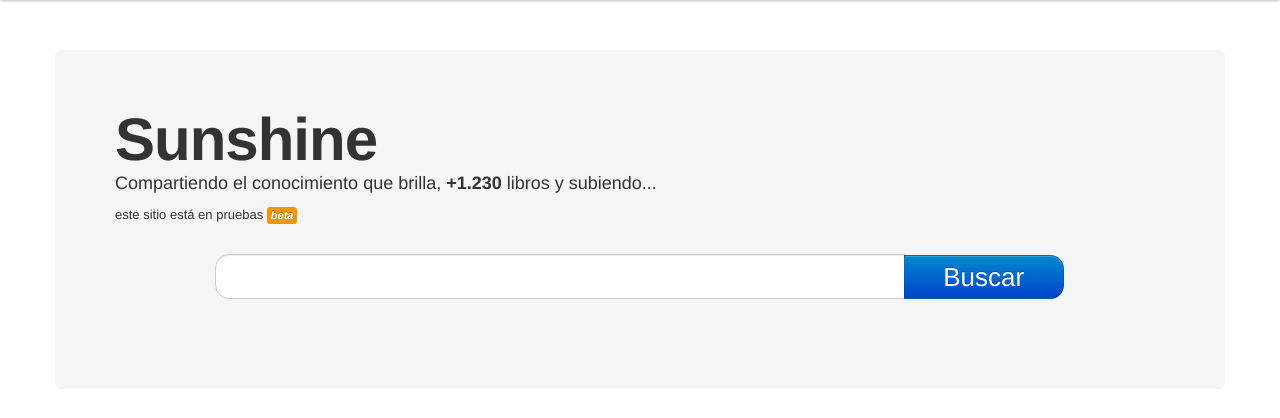
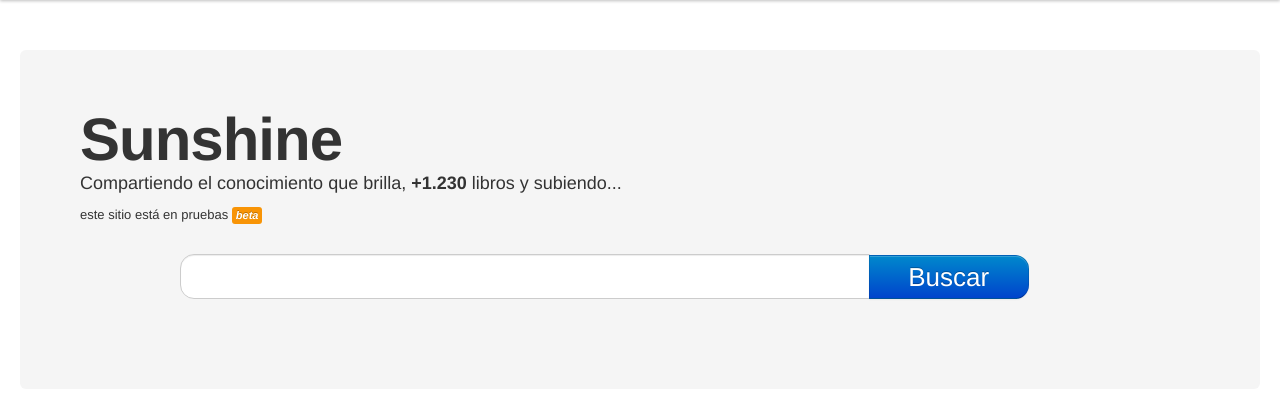
Before and after one commit to xigurat/sunshine, a Django app: template sunfront/templates/sunshine/index.html in a window 1280 px wide. Shown: the part 40-458 px from the top of the page. Run offline with Django 3.2, Linux system fonts and the light colour scheme; the template is opened without the code that fills it, so the values that code supplies are empty; some libraries are stand-ins or nearby versions.

Commit message:
haciendo el diseño base responsive

```diff
--- a/bootstrap/templates/bootstrap/base.html
+++ b/bootstrap/templates/bootstrap/base.html
@@ -3,6 +3,7 @@
 <head>
 	<title>{% block title %}Title{% endblock %}</title>
 	<meta http-equiv="content-type" content="text/html;charset=utf-8" />
+    <meta name="viewport" content="width=device-width, initial-scale=1.0">
 	<meta name="generator" content="Geany 0.21" />
     <link href="{{ STATIC_URL }}/bootstrap/css/bootstrap.min.css" rel="stylesheet" type="text/css" />
     <link href="{{ STATIC_URL }}/bootstrap/css/style.css" rel="stylesheet" type="text/css" />
@@ -26,7 +27,9 @@
                 </a>
                 <a class="brand" href="{% block brand_url %}{% endblock %}">{% block brand %}Brand{% endblock %}</a>
 
-                {% block nav_lists %}{% endblock %}
+                <div class="nav-collapse">
+                    {% block nav_lists %}{% endblock %}
+                </div>
 
             </div>
         </div>
@@ -36,7 +39,7 @@
 
     <!-- Container -->
 
-    <div class="container">
+    <div class="container-fluid">
 
         <!-- Content -->
 
```
